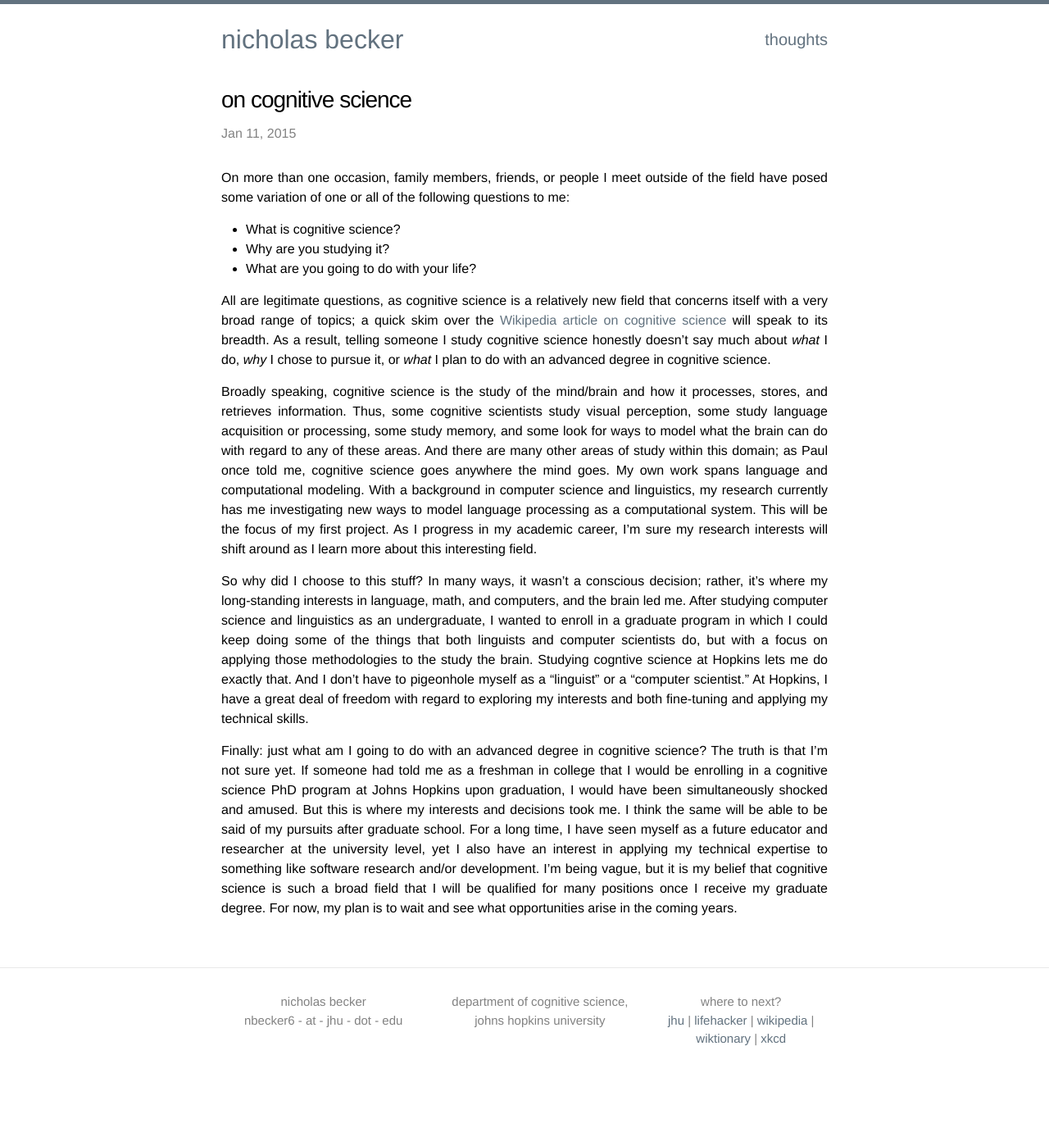
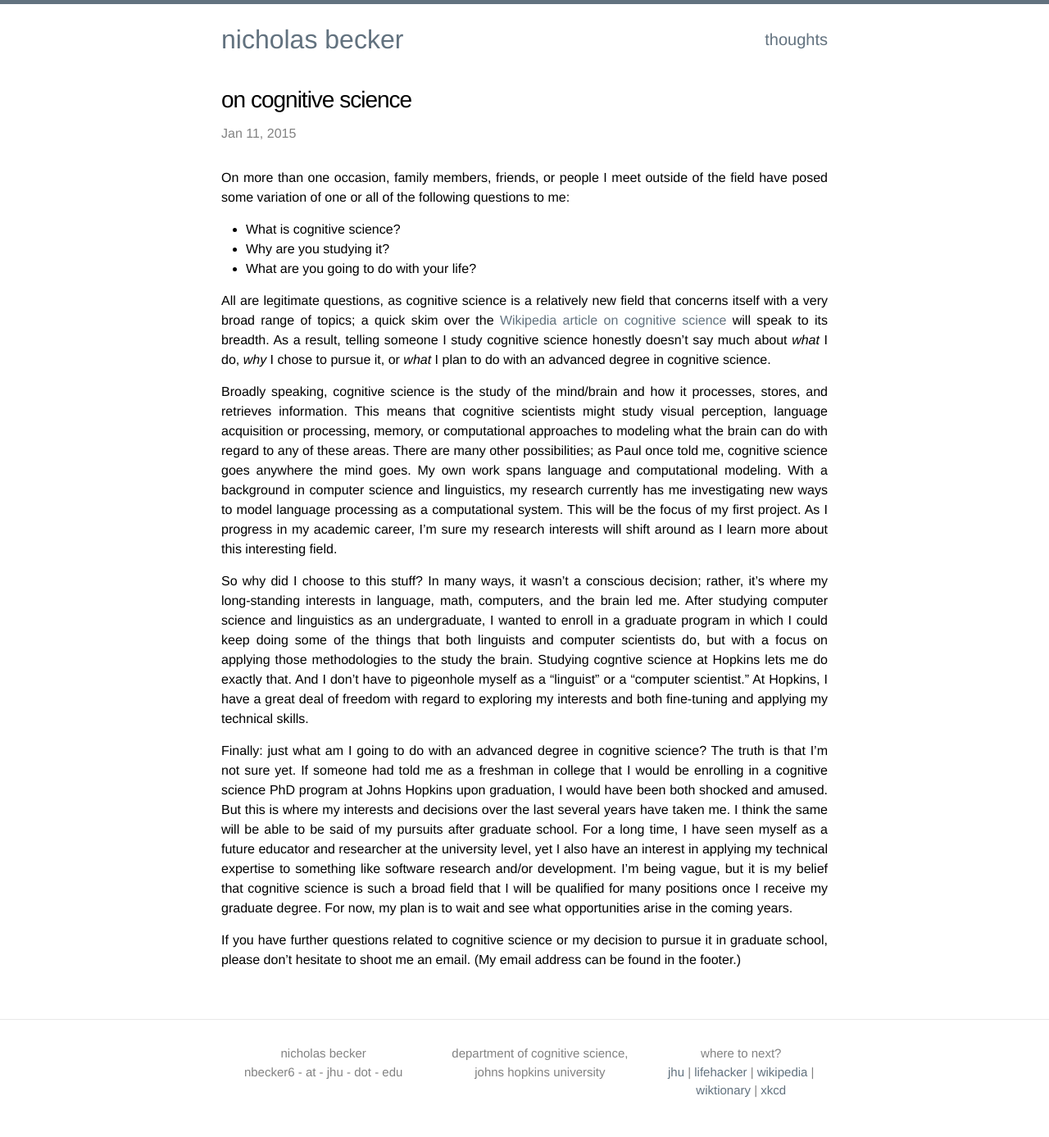
Before and after one commit to nrbecker/nrbecker.github.io, a Jekyll site: the page built from _posts/2015-01-11-on-cognitive-science.md, in a window 1280 px wide. Shown: the whole page at 82% size. Built offline with Jekyll 4.4.1, drawn with Linux system fonts in a browser that asks for light colours; before the commit the page ends 1324 px from its top, so only the background shows below that.

Commit message:
minor updates to home page and "on cogSci" post

```diff
--- a/_posts/2015-01-11-on-cognitive-science.md
+++ b/_posts/2015-01-11-on-cognitive-science.md
@@ -12,8 +12,10 @@
 
 All are legitimate questions, as cognitive science is a relatively new field that concerns itself with a very broad range of topics; a quick skim over the [Wikipedia article on cognitive science](http://en.wikipedia.org/wiki/Cognitive_science) will speak to its breadth. As a result, telling someone I study cognitive science honestly doesn't say much about *what* I do, *why* I chose to pursue it, or *what* I plan to do with an advanced degree in cognitive science.
 
-Broadly speaking, cognitive science is the study of the mind/brain and how it processes, stores, and retrieves information. Thus, some cognitive scientists study visual perception, some study language acquisition or processing, some study memory, and some look for ways to model what the brain can do with regard to any of these areas. And there are many other areas of study within this domain; as Paul once told me, cognitive science goes anywhere the mind goes. My own work spans language and computational modeling. With a background in computer science and linguistics, my research currently has me investigating new ways to model language processing as a computational system. This will be the focus of my first project. As I progress in my academic career, I'm sure my research interests will shift around as I learn more about this interesting field.
+Broadly speaking, cognitive science is the study of the mind/brain and how it processes, stores, and retrieves information. This means that cognitive scientists might study visual perception, language acquisition or processing, memory, or computational approaches to modeling what the brain can do with regard to any of these areas. There are many other possibilities; as Paul once told me, cognitive science goes anywhere the mind goes. My own work spans language and computational modeling. With a background in computer science and linguistics, my research currently has me investigating new ways to model language processing as a computational system. This will be the focus of my first project. As I progress in my academic career, I'm sure my research interests will shift around as I learn more about this interesting field.
 
-So why did I choose to this stuff? In many ways, it wasn't a conscious decision; rather, it's where my long-standing interests in language, math, and computers, and the brain led me. After studying computer science and linguistics as an undergraduate, I wanted to enroll in a graduate program in which I could keep doing some of the things that both linguists and computer scientists do, but with a focus on applying those methodologies to the study the brain. Studying cogntive science at Hopkins lets me do exactly that. And I don't have to pigeonhole myself as a "linguist" or a "computer scientist." At Hopkins, I have a great deal of freedom with regard to exploring my interests and both fine-tuning and applying my technical skills.
+So why did I choose to this stuff? In many ways, it wasn't a conscious decision; rather, it's where my long-standing interests in language, math, computers, and the brain led me. After studying computer science and linguistics as an undergraduate, I wanted to enroll in a graduate program in which I could keep doing some of the things that both linguists and computer scientists do, but with a focus on applying those methodologies to the study the brain. Studying cogntive science at Hopkins lets me do exactly that. And I don't have to pigeonhole myself as a "linguist" or a "computer scientist." At Hopkins, I have a great deal of freedom with regard to exploring my interests and both fine-tuning and applying my technical skills.
 
-Finally: just what am I going to do with an advanced degree in cognitive science? The truth is that I'm not sure yet. If someone had told me as a freshman in college that I would be enrolling in a cognitive science PhD program at Johns Hopkins upon graduation, I would have been simultaneously shocked and amused. But this is where my interests and decisions took me. I think the same will be able to be said of my pursuits after graduate school. For a long time, I have seen myself as a future educator and researcher at the university level, yet I also have an interest in applying my technical expertise to something like software research and/or development. I'm being vague, but it is my belief that cognitive science is such a broad field that I will be qualified for many positions once I receive my graduate degree. For now, my plan is to wait and see what opportunities arise in the coming years.
+Finally: just what am I going to do with an advanced degree in cognitive science? The truth is that I'm not sure yet. If someone had told me as a freshman in college that I would be enrolling in a cognitive science PhD program at Johns Hopkins upon graduation, I would have been both shocked and amused. But this is where my interests and decisions over the last several years have taken me. I think the same will be able to be said of my pursuits after graduate school. For a long time, I have seen myself as a future educator and researcher at the university level, yet I also have an interest in applying my technical expertise to something like software research and/or development. I'm being vague, but it is my belief that cognitive science is such a broad field that I will be qualified for many positions once I receive my graduate degree. For now, my plan is to wait and see what opportunities arise in the coming years.
+
+If you have further questions related to cognitive science or my decision to pursue it in graduate school, please don't hesitate to shoot me an email. (My email address can be found in the footer.)
--- a/index.html
+++ b/index.html
@@ -10,7 +10,7 @@
 
   <strong>Hi!</strong>
 
-  <p>I am a first-year graduate student in the <a href="http://cogsci.jhu.edu/">Department of Cognitive Science</a> at Johns Hopkins University. My advisors are <a href="http://mind.cog.jhu.edu/faculty/smolensky/Site/homepage.htm">Paul Smolensky</a> and <a href="http://cogsci.jhu.edu/people/legendre.html">G&eacuteraldine Legendre</a>.</p>
+  <p>I am a first-year graduate student in the <a href="http://cogsci.jhu.edu/">Department of Cognitive Science</a> at Johns Hopkins University. My advisors are <a href="http://cogsci.jhu.edu/people/smolensky.html">Paul Smolensky</a> and <a href="http://cogsci.jhu.edu/people/legendre.html">G&eacuteraldine Legendre</a>.</p>
 
   <p>I finished my undergraduate degree in computer science and linguistics at <a href="http://www.truman.edu">Truman State University</a> in the spring of 2014 and began the PhD program at Hopkins the following fall.</p>
 
```
